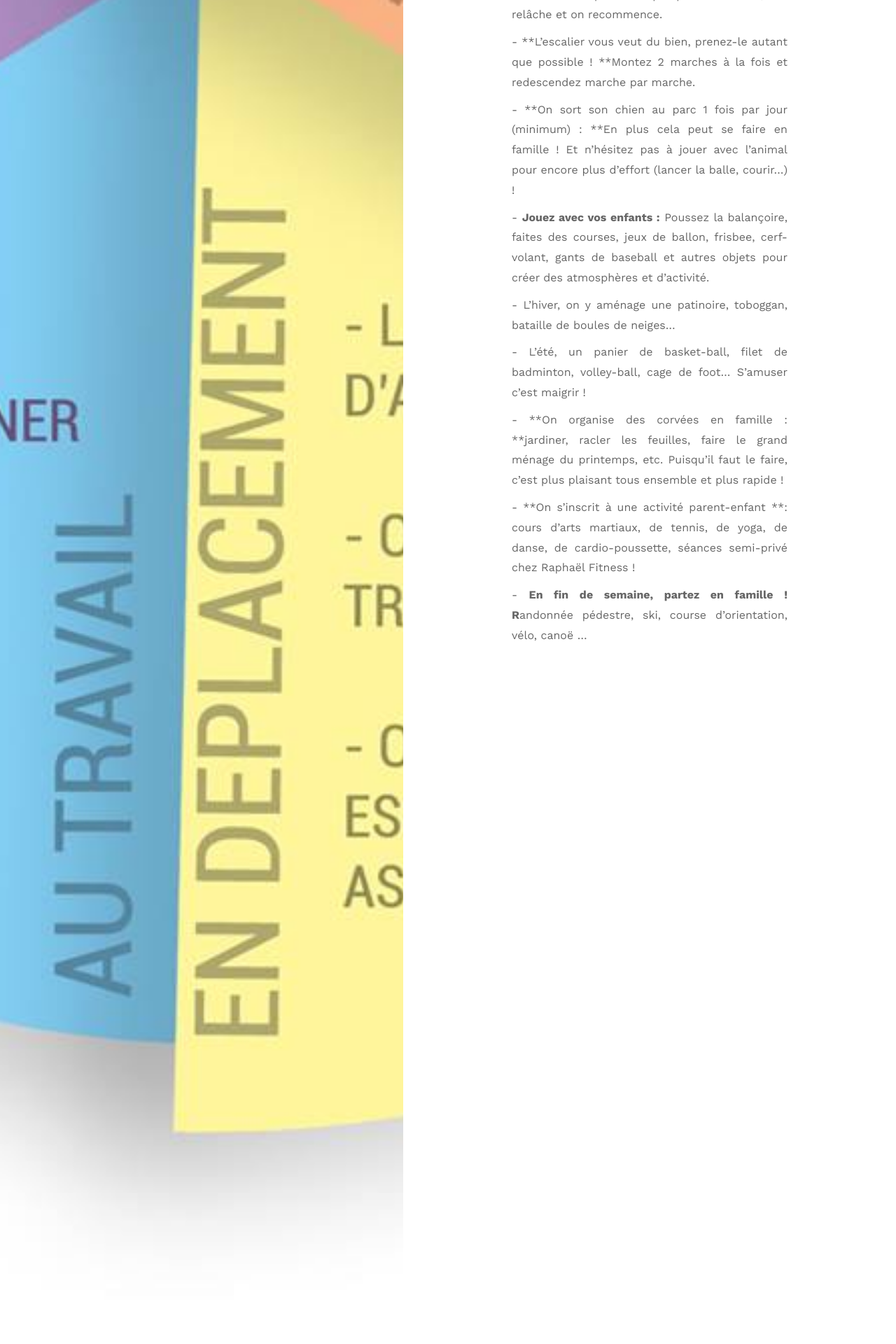
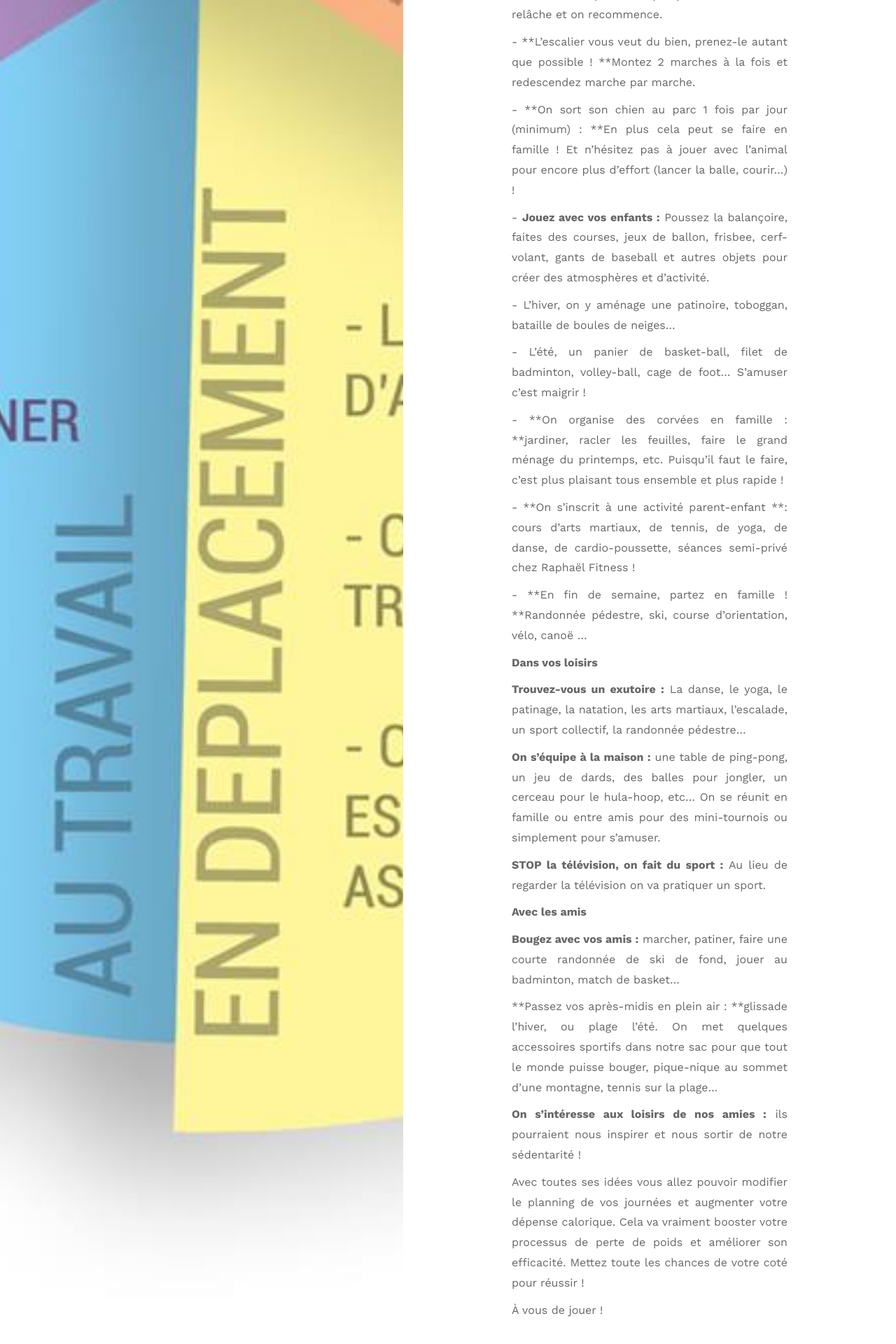
Before and after one commit to phildaponte/odemard, a Jekyll site: the page built from _posts/2017-06-19-e.md, in a window 1280 px wide. Shown: the part 2168-4088 px from the top of the page at 70% size. Built offline with Jekyll 4.4.1, drawn with Linux system fonts in a browser that asks for light colours; comment, search, counter and statistics services are not loaded.

Commit message:
Update Blog Post “2017-06-19-e”

```diff
--- a/_posts/2017-06-19-e.md
+++ b/_posts/2017-06-19-e.md
@@ -37,7 +37,7 @@ le trajet à pied**
 
 - **On dit STOP aux escaliers roulants et les ascenseurs**.
 
-- **N’hésitez pas à modifier le circuit : **quelques coins de rue de plus, une côte
+- \*\*N’hésitez pas à modifier le circuit : \*\*quelques coins de rue de plus, une côte
 ou deux, traversez un parc…Toujours plus de marche !
 
 **En faisant les courses**
@@ -63,15 +63,15 @@ tailleur (les jambes croisées) et à la japonaise (les fesses appuyées sur les
 talons en maintenant le dos droit), etc… Travailler la terre à la pelle, la pioche
 et tout autre outil qui va activer vos muscles et votre cardio…
 
-- **On profite de la vaisselle pour faire travailler nos mollets. **On rentre le
+- \*\*On profite de la vaisselle pour faire travailler nos mollets. \*\*On rentre le
 ventre, on étire légèrement le tronc et la tête sans lever les épaules et on se
 met sur la pointe des pieds. On maintient la position quelques secondes, on
 relâche et on recommence.
 
-- **L’escalier vous veut du bien, prenez-le autant que possible ! **Montez 2
+- \*\*L’escalier vous veut du bien, prenez-le autant que possible ! \*\*Montez 2
 marches à la fois et redescendez marche par marche.
 
-- **On sort son chien au parc 1 fois par jour (minimum) : **En plus cela peut se
+- \*\*On sort son chien au parc 1 fois par jour (minimum) : \*\*En plus cela peut se
 faire en famille ! Et n’hésitez pas à jouer avec l’animal pour encore plus d’effort
 \(lancer la balle, courir…) !
 
@@ -84,13 +84,45 @@ atmosphères et d’activité.
 - L'été, un panier de basket-ball, filet de badminton, volley-ball, cage de foot…
 S’amuser c’est maigrir !
 
-- **On organise des corvées en famille : **jardiner, racler les feuilles, faire le
+- \*\*On organise des corvées en famille : \*\*jardiner, racler les feuilles, faire le
 grand ménage du printemps, etc. Puisqu'il faut le faire, c'est plus plaisant tous
 ensemble et plus rapide !
 
-- **On s'inscrit à une activité parent-enfant **: cours d'arts martiaux, de tennis,
+- \*\*On s'inscrit à une activité parent-enfant \*\*: cours d'arts martiaux, de tennis,
 de yoga, de danse, de cardio-poussette, séances semi-privé chez Raphaël
 Fitness !
 
-- **En fin de semaine, partez en famille ! R**andonnée pédestre, ski, course
+- **En fin de semaine, partez en famille ! **Randonnée pédestre, ski, course
 d’orientation, vélo, canoë …
+
+**Dans vos loisirs**
+
+**Trouvez-vous un exutoire :** La danse, le yoga, le patinage, la natation, les
+arts martiaux, l'escalade, un sport collectif, la randonnée pédestre…
+
+**On s'équipe à la maison :** une table de ping-pong, un jeu de dards, des
+balles pour jongler, un cerceau pour le hula-hoop, etc… On se réunit en
+famille ou entre amis pour des mini-tournois ou simplement pour s'amuser.
+
+**STOP la télévision, on fait du sport :** Au lieu de regarder la télévision on va
+pratiquer un sport.
+
+
+**Avec les amis**
+
+**Bougez avec vos amis :** marcher, patiner, faire une courte randonnée de ski
+de fond, jouer au badminton, match de basket…
+
+**Passez vos après-midis en plein air : **glissade l'hiver, ou plage l'été. On
+met quelques accessoires sportifs dans notre sac pour que tout le monde
+puisse bouger, pique-nique au sommet d’une montagne, tennis sur la plage…
+
+**On s'intéresse aux loisirs de nos amies :** ils pourraient nous inspirer et nous
+sortir de notre sédentarité !
+
+Avec toutes ses idées vous allez pouvoir modifier le planning de vos journées
+et augmenter votre dépense calorique. Cela va vraiment booster votre
+processus de perte de poids et améliorer son efficacité. Mettez toute les
+chances de votre coté pour réussir !
+
+À vous de jouer !
```
